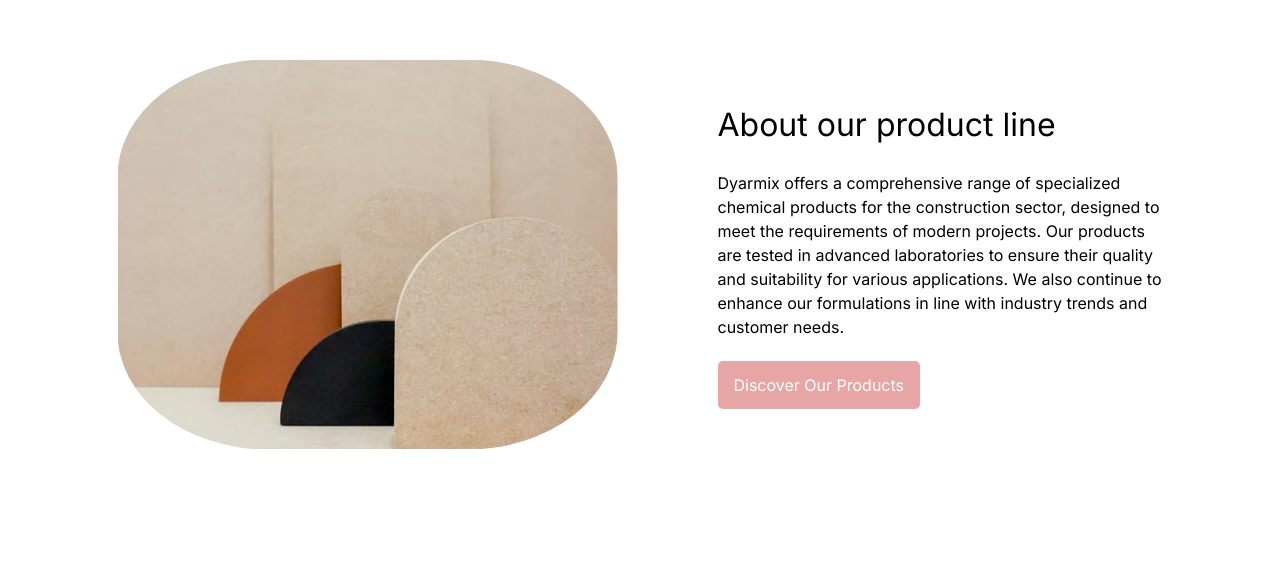
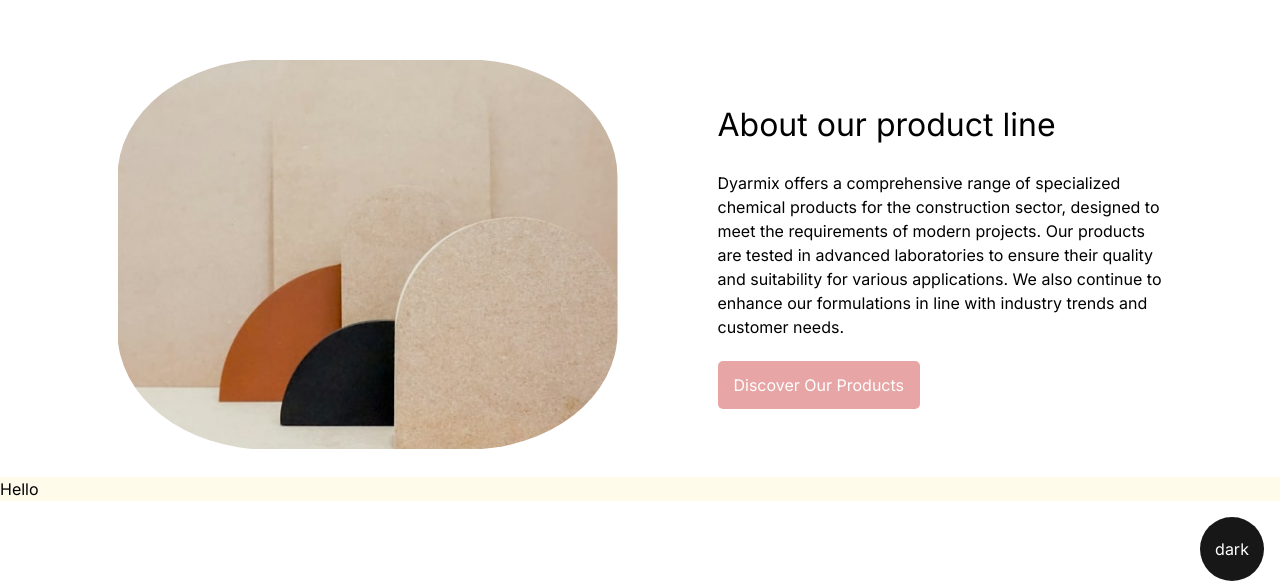
Before and after one commit to ToqaUsama136/Dyarmix-app, a Next.js app: page / in a window 1280 px wide. Shown: the part 674-1255 px from the top of the page. Before the commit the page ends 1151 px from the top, so only its background shows below. Built offline with nearby package versions, Linux system fonts and the light colour scheme; no server answers.

Commit message:
feat: Dark mode

```diff
--- a/app/_components/home/Hero.tsx
+++ b/app/_components/home/Hero.tsx
@@ -19,7 +19,7 @@ export default function Hero() {
         </article>
       </section>
 
-      <section className="flex max-h-[445px] items-center justify-center gap-[100px] p-[100px]">
+      <section className="flex max-h-[445px] items-center justify-center gap-[100px] p-[100px] dark:bg-gray-900">
         <div className="max-w-[500px]">
           <Image
             src="/images/aboutland.png"
@@ -31,7 +31,9 @@ export default function Hero() {
           />
         </div>
         <article className="max-w-[445px]">
-          <h2 className="mb-[22px] text-[32px]">About our product line</h2>
+          <h2 className="mb-[22px] text-[32px] dark:text-white">
+            About our product line
+          </h2>
           <p className="mb-[22px]">
             Dyarmix offers a comprehensive range of specialized chemical
             products for the construction sector, designed to meet the
@@ -50,4 +52,4 @@ export default function Hero() {
       </section>
     </div>
   );
-};
+}
--- a/app/_components/layout/Header.tsx
+++ b/app/_components/layout/Header.tsx
@@ -21,4 +21,4 @@ export default function Header() {
       </div>
     </header>
   );
-};
+}
--- a/app/_components/ui/Button.tsx
+++ b/app/_components/ui/Button.tsx
@@ -12,4 +12,4 @@ export default function Button({ className, text }: buttonProps) {
       {text}
     </button>
   );
-};
+}
--- a/app/_components/ui/Navlinks.tsx
+++ b/app/_components/ui/Navlinks.tsx
@@ -8,6 +8,7 @@ const links = [
   { href: '/aboutus', label: 'About Us' },
   { href: '/contactus', label: 'Contact Us' },
 ];
+
 export default function Navlinks() {
   return (
     <nav>
@@ -20,4 +21,4 @@ export default function Navlinks() {
       </ul>
     </nav>
   );
-};
+}
--- a/app/globals.css
+++ b/app/globals.css
@@ -1 +1,2 @@
 @import 'tailwindcss';
+@custom-variant dark (&:where(.dark, .dark *));
--- a/app/layout.tsx
+++ b/app/layout.tsx
@@ -1,5 +1,5 @@
+import Header from '@/_components/layout/Header';
 import type { Metadata } from 'next';
-import Header from '@/_components/layout/Header';
 
 import { Inter } from 'next/font/google';
 import './globals.css';
--- a/app/page.tsx
+++ b/app/page.tsx
@@ -1,10 +1,25 @@
+import Landing from '@/_components/home/Landing';
+import { cookies } from 'next/headers';
+export default async function Home() {
+  const cookieStore = await cookies();
 
-import Landing from '@/_components/home/Landing';
+  const theme = cookieStore.get('theme')?.value || 'light';
+  const darkMode = theme === 'dark';
 
-export default function Home() {
+  const toggleMode = () => {
+    cookieStore.set('theme', darkMode ? 'light' : 'dark', { expires: 365 });
+  };
+
   return (
-    <main>
+    <main className={darkMode ? 'dark' : ''}>
       <Landing />
+      <div className="bg-amber-50 dark:bg-gray-900 dark:text-white">Hello</div>
+      <button
+        onClick={toggleMode}
+        className="absolute right-0 m-4 h-16 w-16 rounded-full bg-neutral-900 text-white dark:bg-neutral-300"
+      >
+        {darkMode ? 'light' : 'dark'}
+      </button>
     </main>
   );
 }
--- a/app/productlist/page.tsx
+++ b/app/productlist/page.tsx
@@ -1,3 +1,3 @@
 export default function productlist() {
   return <div>productlist</div>;
-};
+}
--- a/package.json
+++ b/package.json
@@ -10,6 +10,7 @@
     "format": "prettier --write ."
   },
   "dependencies": {
+    "js-cookie": "^3.0.5",
     "next": "15.4.7",
     "react": "19.1.0",
     "react-dom": "19.1.0"
@@ -17,6 +18,7 @@
   "devDependencies": {
     "@eslint/eslintrc": "^3",
     "@tailwindcss/postcss": "^4",
+    "@types/js-cookie": "^3.0.6",
     "@types/node": "^20",
     "@types/react": "^19",
     "@types/react-dom": "^19",
```
Also changed, not shown: testing.txt (added), 1 other file (tests, documents, lock files or other folders).
